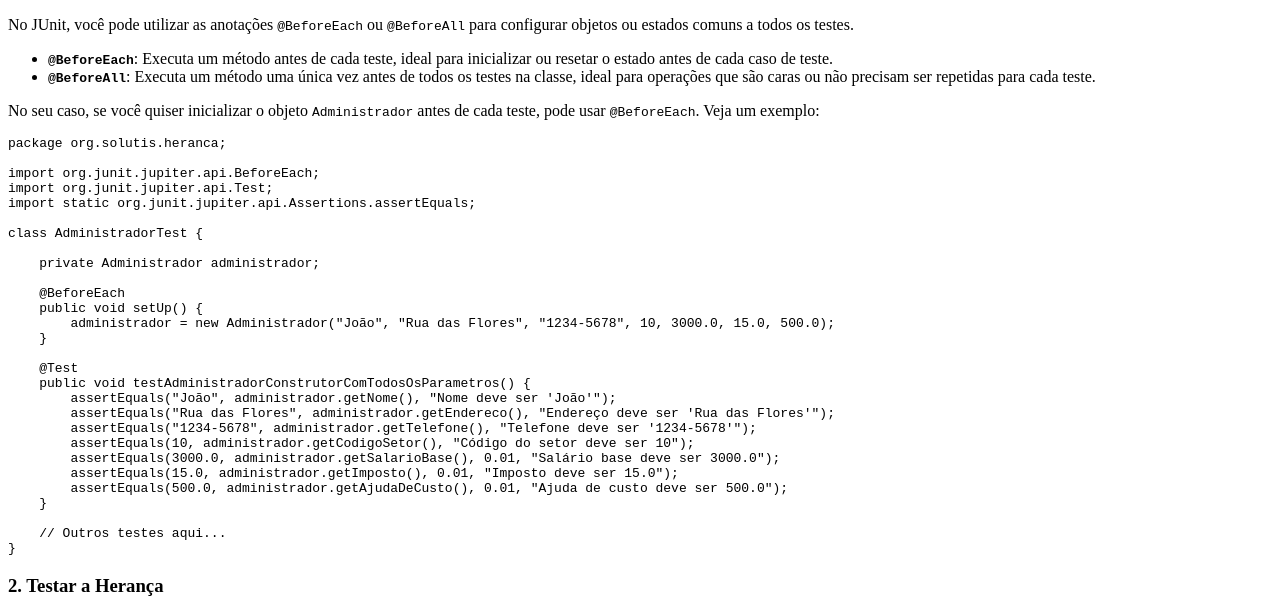
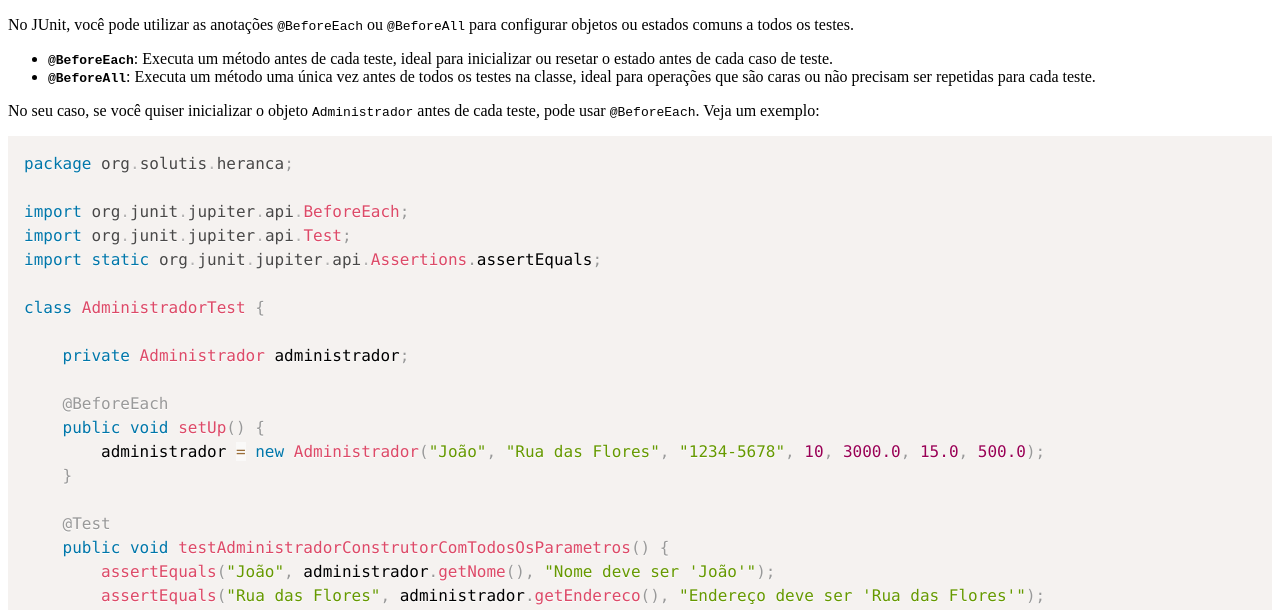
Before and after one commit to daniloccangucu/daniloccangucu.github.io, a plain HTML site: page index.html in a window 1280 px wide. Shown: the part 334-944 px from the top of the page. Drawn offline with nearby package versions, Linux system fonts and the light colour scheme.

Commit message:
Prism.js included in HTML

```diff
--- a/index.html
+++ b/index.html
@@ -4,6 +4,9 @@
     <meta charset="UTF-8">
     <meta name="viewport" content="width=device-width, initial-scale=1.0">
     <title>Readme</title>
+    <link href="https://cdnjs.cloudflare.com/ajax/libs/prism/1.28.0/themes/prism.min.css" rel="stylesheet" />
+    <script src="https://cdnjs.cloudflare.com/ajax/libs/prism/1.28.0/prism.min.js"></script>
+    <script src="https://cdnjs.cloudflare.com/ajax/libs/prism/1.28.0/components/prism-java.min.js"></script>
 </head>
 <body>
     <h1>Readme</h1>
```
